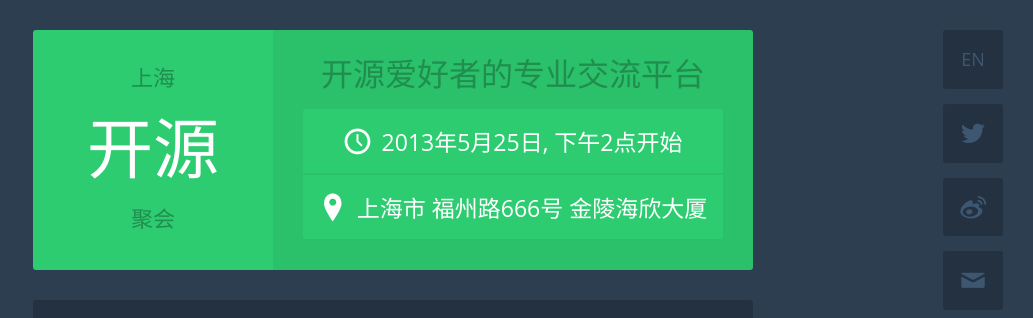
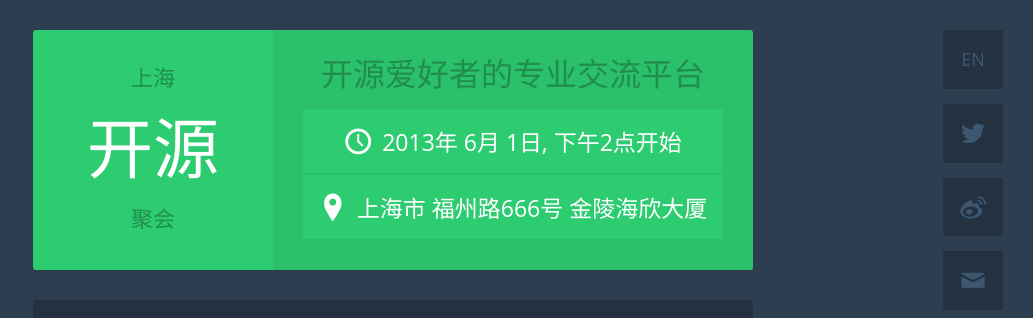
Before and after one commit to Wiredcraft/shanghaios, a Jekyll site: the page built from index.md, in a window 1280 px wide. Shown: the top 318 px of the page, without its empty margins (247-1280 px from the left). Built offline with Jekyll 4.4.1, drawn with Linux system fonts in a browser that asks for light colours; comment, search, counter and statistics services are not loaded.

Commit message:
update date

```diff
--- a/_config.yml
+++ b/_config.yml
@@ -9,8 +9,8 @@ switch: {en: "<a href='/'>中文</a>", cn: "<a href='/en.html'>en</a>"}
 name: {en: "Shanghai <span>Open Source</span> Meetup", cn: "上海<span>开源</span>聚会"}
 description: {en: "Meet the Open Source community", cn: "开源爱好者的专业交流平台" }
 details: {
-	en: { day: "May 25, 2013", time: "from 2:00 PM", addr: "666 Fuzhou road, Shanghai" },
-	cn: { day: "2013年5月25日", time: "下午2点开始", addr: "上海市 福州路666号 金陵海欣大厦" }
+	en: { day: "Jun 1, 2013", time: "from 2:00 PM", addr: "666 Fuzhou road, Shanghai" },
+	cn: { day: "2013年 6月 1日", time: "下午2点开始", addr: "上海市 福州路666号 金陵海欣大厦" }
 }
 
 # url: http://wiredcraft.github.com/foundation
```
